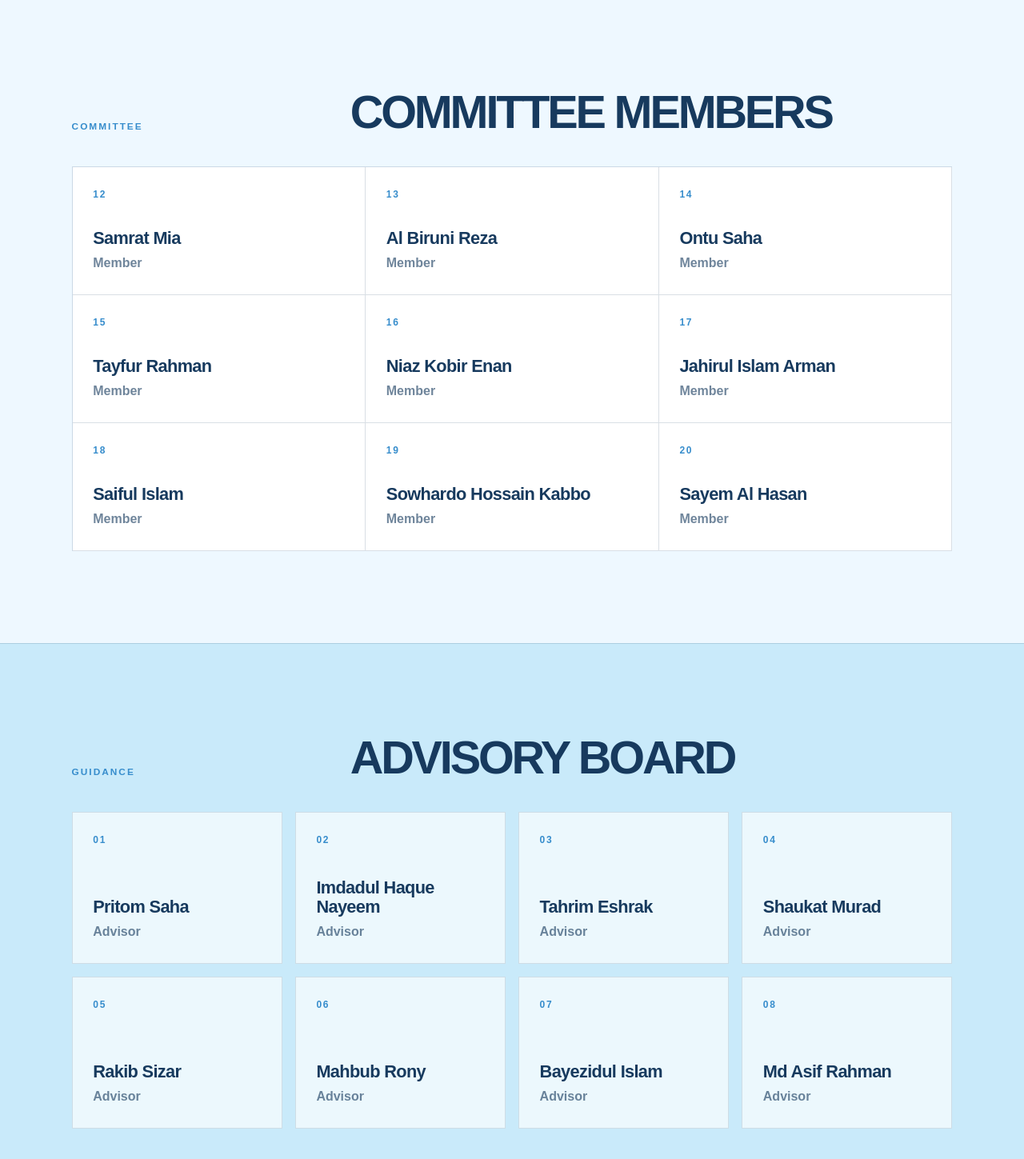
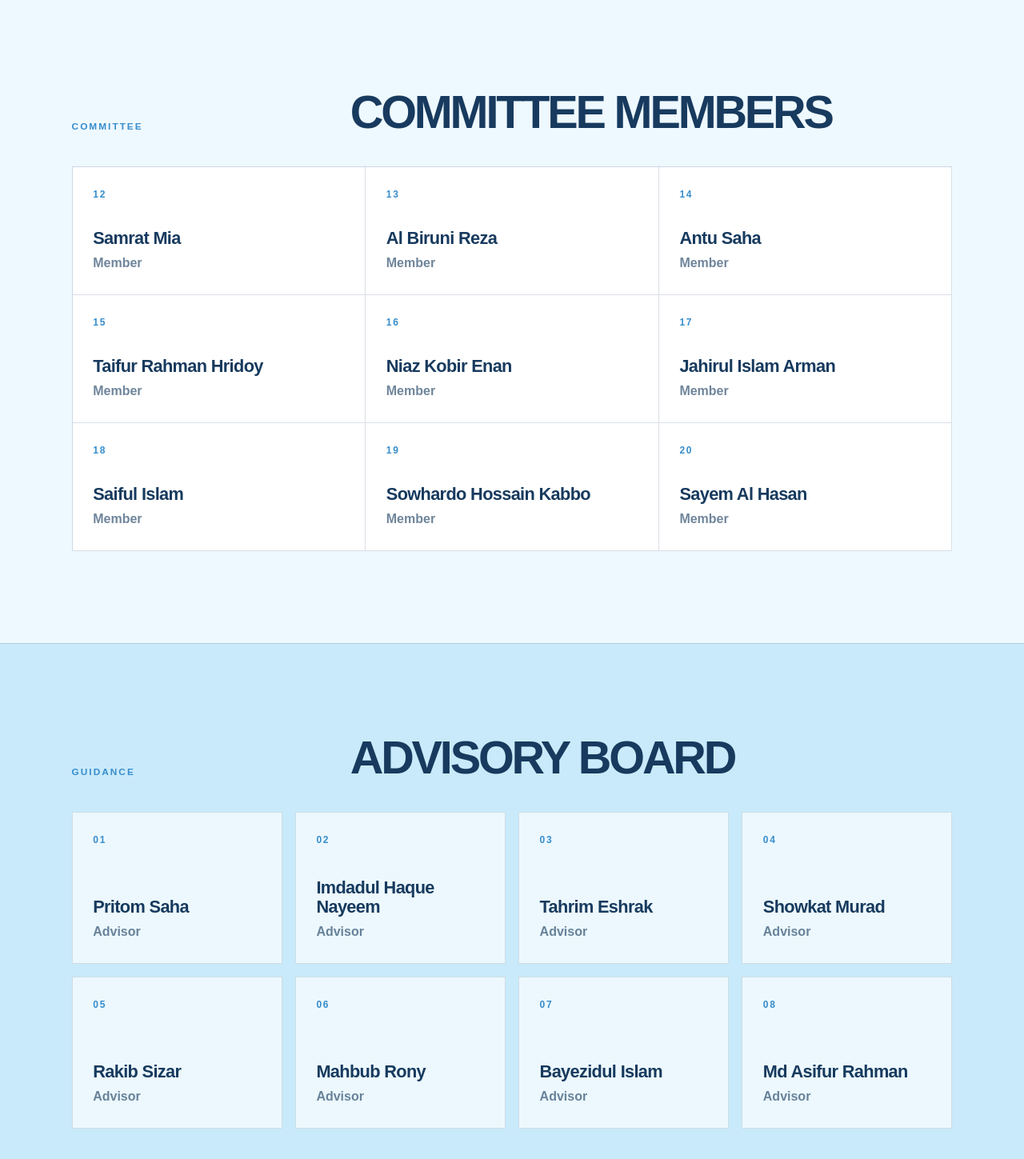
Before and after one commit to hab-1996/bd-sportings-darmstadt, a Vue app: page /committee in a window 1280 px wide. Shown: the part 1767-3216 px from the top of the page at 80% size. Built offline with nearby package versions, Linux system fonts and the light colour scheme; no server answers.

Commit message:
Correct committee names and add Al Nahiyan

```diff
--- a/src/data/committee.js
+++ b/src/data/committee.js
@@ -11,6 +11,7 @@ export const leadership = [
 ];
 
 export const jointConveners = [
+  "Al Nahiyan",
   "Hasan Al Banna",
   "Arnab Das",
   "Ibnul Farezi",
@@ -28,8 +29,8 @@ export const jointConveners = [
 export const committeeMembers = [
   "Samrat Mia",
   "Al Biruni Reza",
-  "Ontu Saha",
-  "Tayfur Rahman",
+  "Antu Saha",
+  "Taifur Rahman Hridoy",
   "Niaz Kobir Enan",
   "Jahirul Islam Arman",
   "Saiful Islam",
@@ -45,11 +46,11 @@ export const advisoryBoard = [
   "Pritom Saha",
   "Imdadul Haque Nayeem",
   "Tahrim Eshrak",
-  "Shaukat Murad",
+  "Showkat Murad",
   "Rakib Sizar",
   "Mahbub Rony",
   "Bayezidul Islam",
-  "Md Asif Rahman",
+  "Md Asifur Rahman",
 ].map((name, index) => ({
   number: String(index + 1).padStart(2, "0"),
   name,
```
